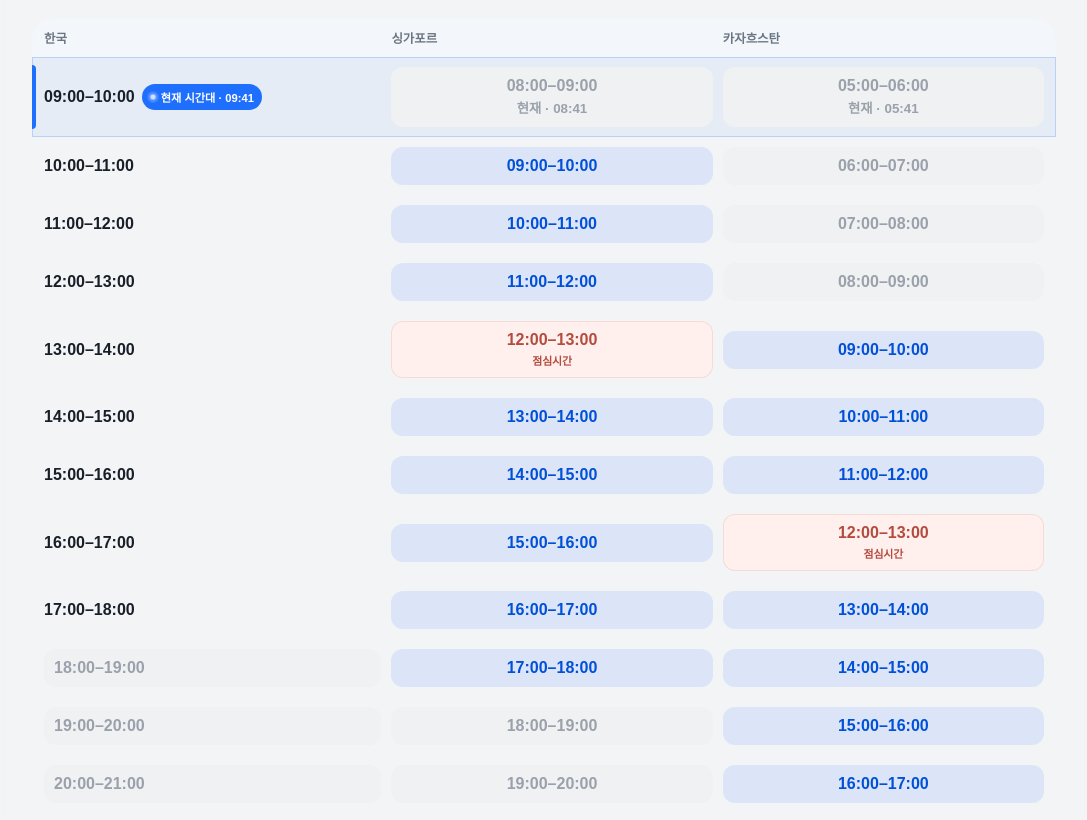
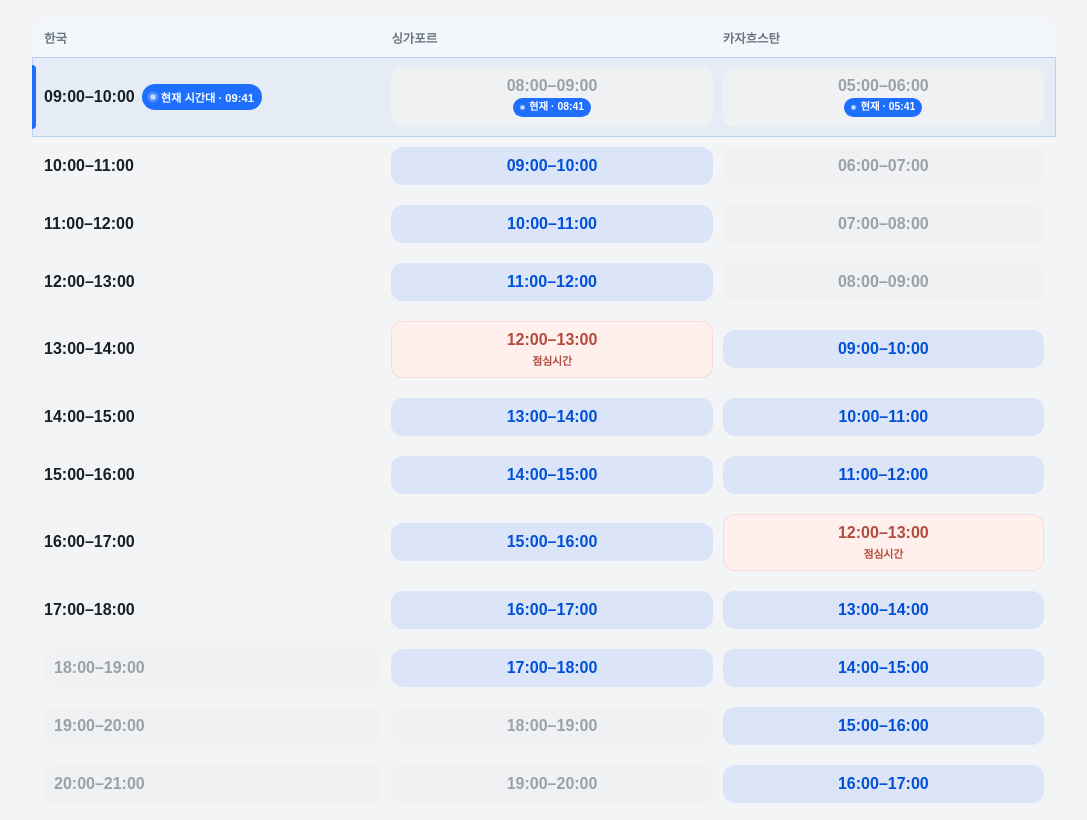
Before and after one commit to ericheo123/kst-singapore-kazakhstan-time, a website built with Vite: page index.html in a window 1280 px wide. Shown: the part 1115-1935 px from the top of the page, without its empty margins (96-1183 px from the left). Built offline with nearby package versions, Linux system fonts and the light colour scheme; a web font is replaced by a local one.

Commit message:
Style country current-time badges

```diff
--- a/styles.css
+++ b/styles.css
@@ -515,6 +515,33 @@ h1 {
   letter-spacing: -0.01em;
 }
 
+.local-now-badge {
+  display: inline-flex;
+  align-items: center;
+  gap: 4px;
+  padding: 4px 7px;
+  border-radius: 999px;
+  background: var(--blue);
+  color: #fff;
+  font-size: 0.65rem !important;
+  font-weight: 800;
+  line-height: 1;
+  white-space: nowrap;
+}
+
+.local-now-badge i {
+  width: 5px;
+  height: 5px;
+  border-radius: 50%;
+  background: currentColor;
+  animation: current-pulse 1.8s ease-in-out infinite;
+}
+
+.work-cell.is-lunch .local-now-badge {
+  background: #c76557;
+  color: #fff;
+}
+
 .work-legend {
   display: flex;
   flex-wrap: wrap;
```
